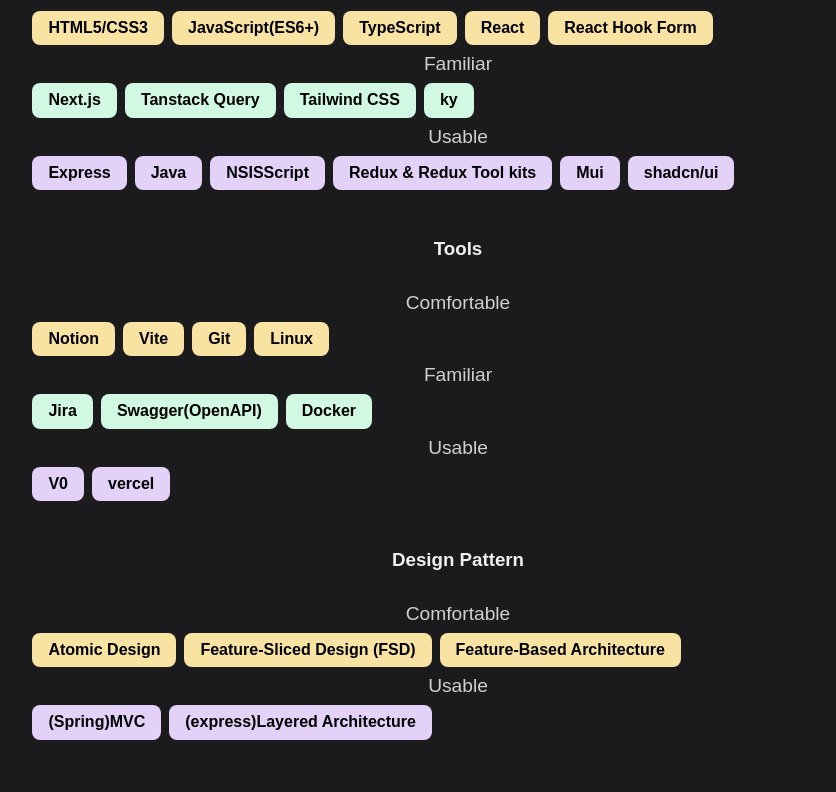
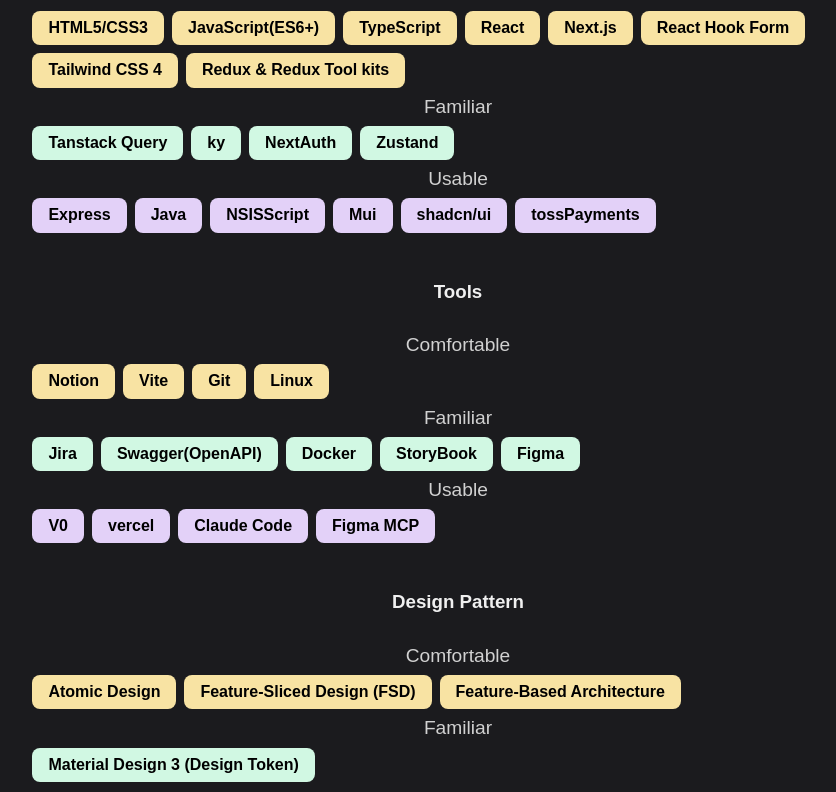
Before and after one commit to kimtaehun-dev/tagDev, a React (Vite) app: page / in a window 1280 px wide. Shown: the part 2362-3154 px from the top of the page, without its empty margins (182-1018 px from the left). Built offline with nearby package versions, Linux system fonts and the light colour scheme; a web font is replaced by a local one.

Commit message:
Feat: 기술스택 업데이트

```diff
--- a/src/components/organisms/article/skills/Skills.tsx
+++ b/src/components/organisms/article/skills/Skills.tsx
@@ -5,23 +5,24 @@
   {
     tittle : "Language/Framework/Library",
     skills : {
-      comfortable : ['HTML5/CSS3','JavaScript(ES6+)', 'TypeScript','React', 'React Hook Form'],
-      familiar : ['Next.js','Tanstack Query','Tailwind CSS','ky'],
-      usable : ['Express', 'Java', 'NSISScript','Redux & Redux Tool kits','Mui','shadcn/ui']
+      comfortable : ['HTML5/CSS3','JavaScript(ES6+)', 'TypeScript','React', 'Next.js', 'React Hook Form', 'Tailwind CSS 4','Redux & Redux Tool kits'],
+      familiar : ['Tanstack Query','ky','NextAuth','Zustand'],
+      usable : ['Express', 'Java', 'NSISScript','Mui','shadcn/ui','tossPayments']
     }
   },
   {
     tittle : "Tools",
     skills : {
       comfortable :  ['Notion','Vite', 'Git', 'Linux',],
-      familiar :  [ 'Jira', 'Swagger(OpenAPI)', 'Docker'],
-      usable :  ['V0', 'vercel'],
+      familiar :  [ 'Jira', 'Swagger(OpenAPI)', 'Docker', 'StoryBook', 'Figma'],
+      usable :  ['V0', 'vercel', 'Claude Code', 'Figma MCP'],
     }
   },
   {
     tittle : "Design Pattern",
     skills :{
       comfortable :  ['Atomic Design','Feature-Sliced Design (FSD)','Feature-Based Architecture'],
+      familiar :  ['Material Design 3 (Design Token)'],
       usable :  [ '(Spring)MVC','(express)Layered Architecture'],
     }
   }
```
